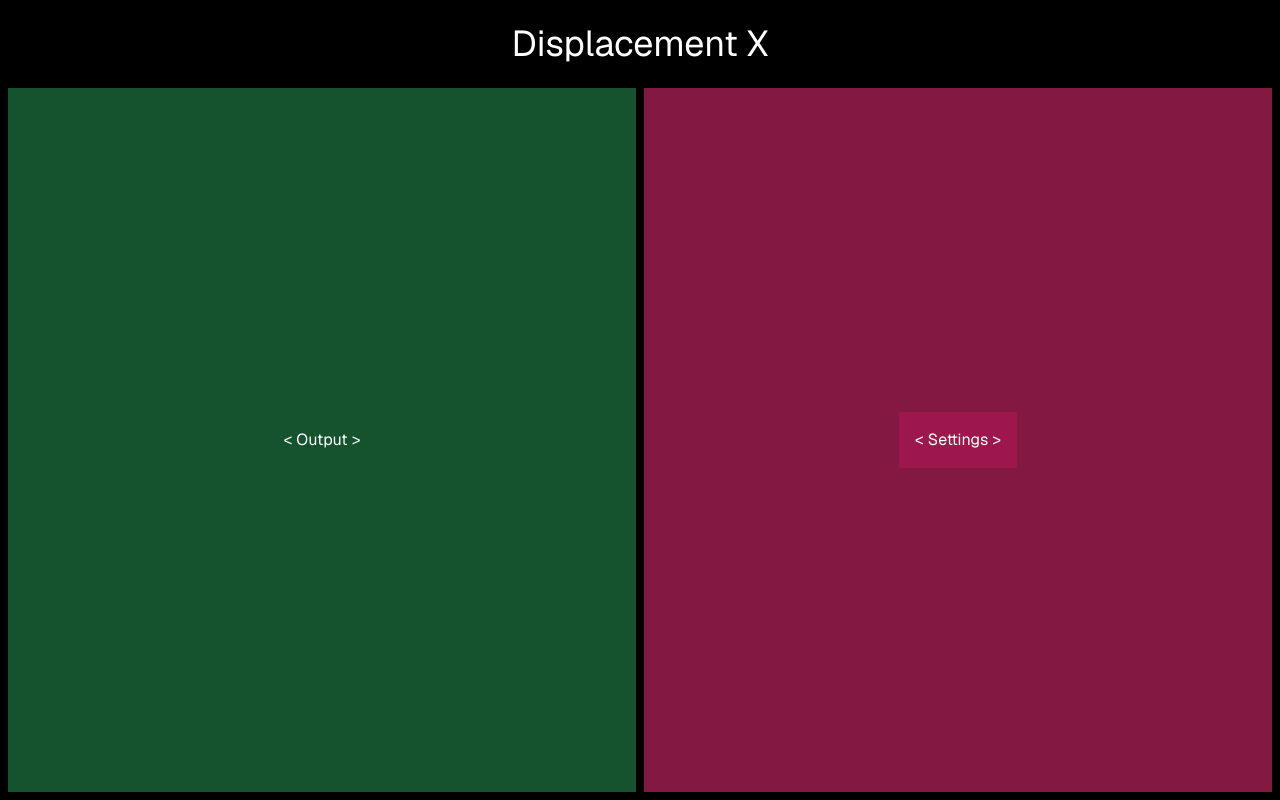
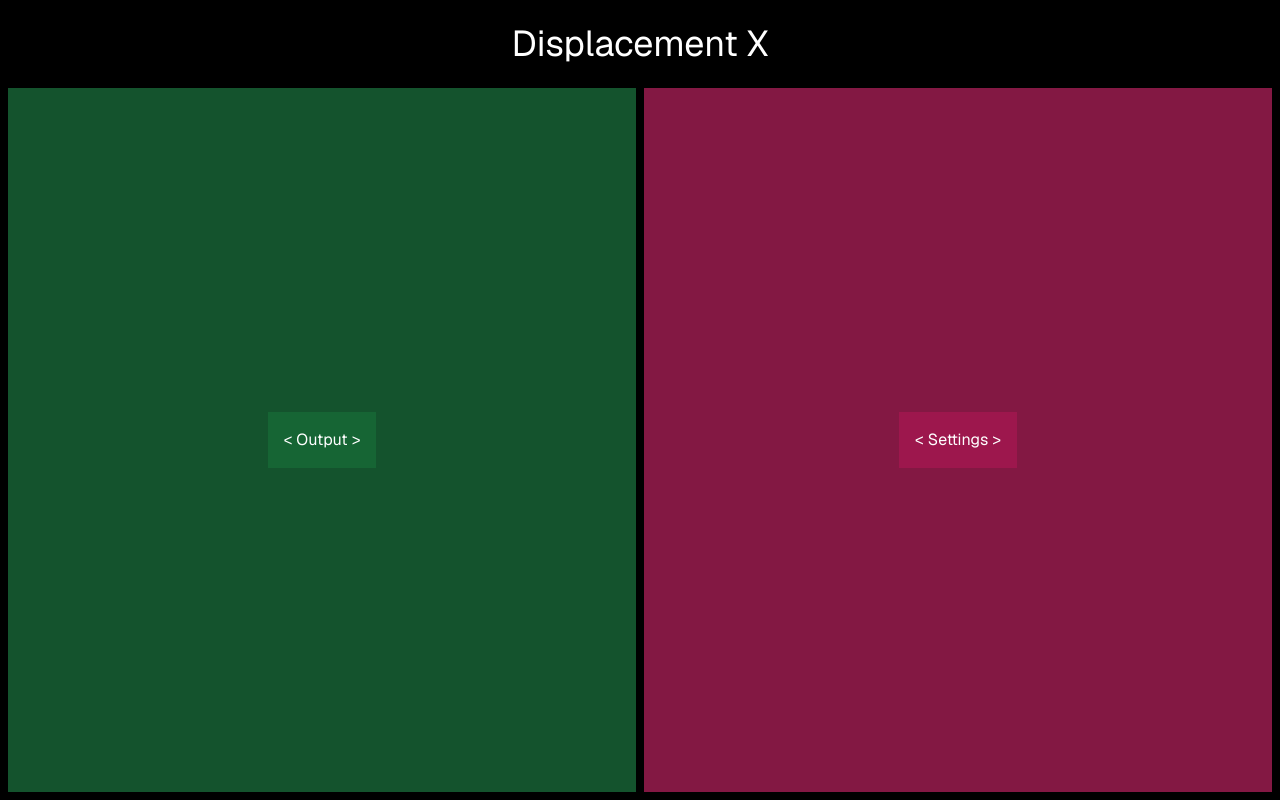
Before and after one commit to satelllte/displacementx, a Next.js app: page / in a window 1280 px wide. Built offline with nearby package versions, Linux system fonts and the light colour scheme.

Commit message:
output component

```diff
--- a/src/app/page.tsx
+++ b/src/app/page.tsx
@@ -13,7 +13,7 @@ export default function Home() {
       </header>
       <main className='flex flex-1 gap-2 px-2 pb-2'>
         <div className='flex flex-1 items-center justify-center bg-green-900'>
-          {`< Output >`}
+          <Output />
         </div>
         <div className='flex flex-1 items-center justify-center bg-pink-900 max-md:hidden'>
           <Settings />
@@ -28,6 +28,10 @@ export default function Home() {
   );
 }
 
+function Output() {
+  return <div className='bg-green-800 p-4'>{`< Output >`}</div>;
+}
+
 function Settings() {
   return <div className='bg-pink-800 p-4'>{`< Settings >`}</div>;
 }
```
